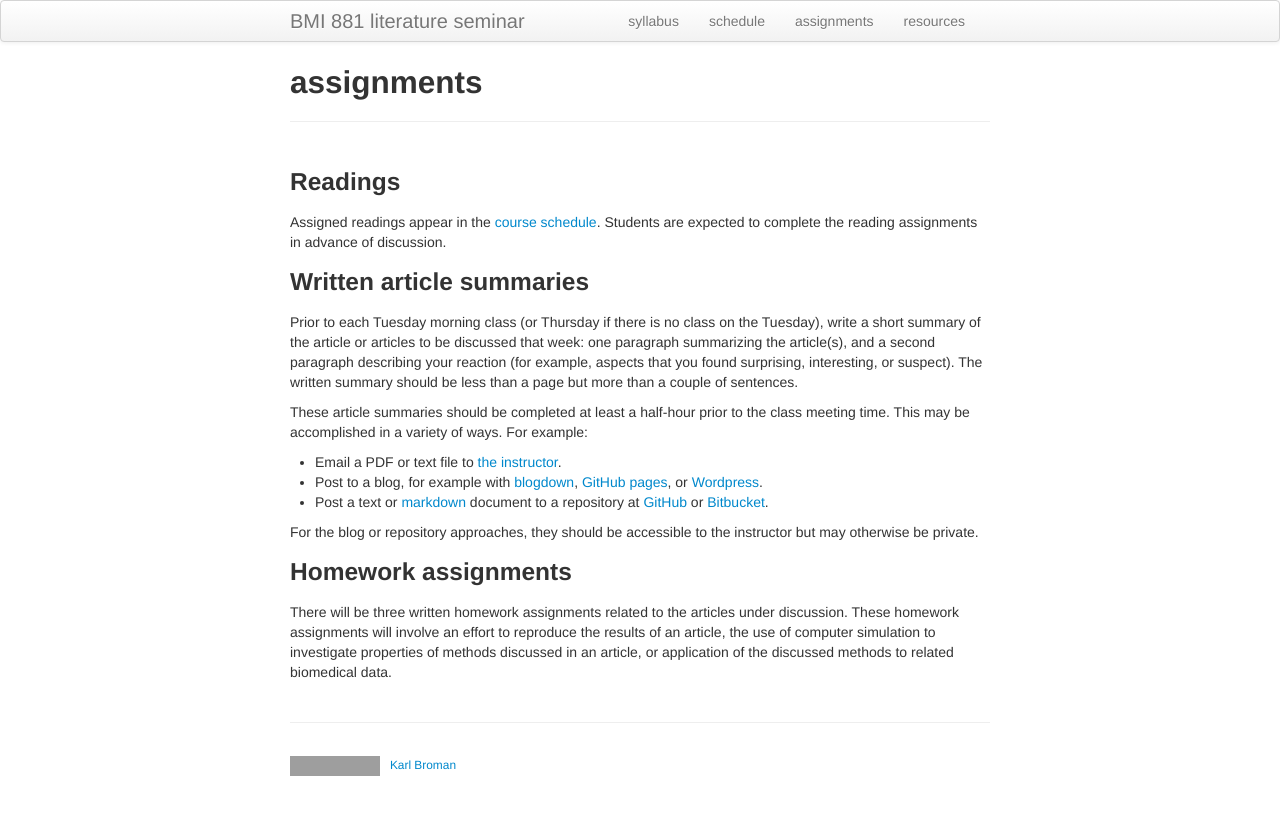
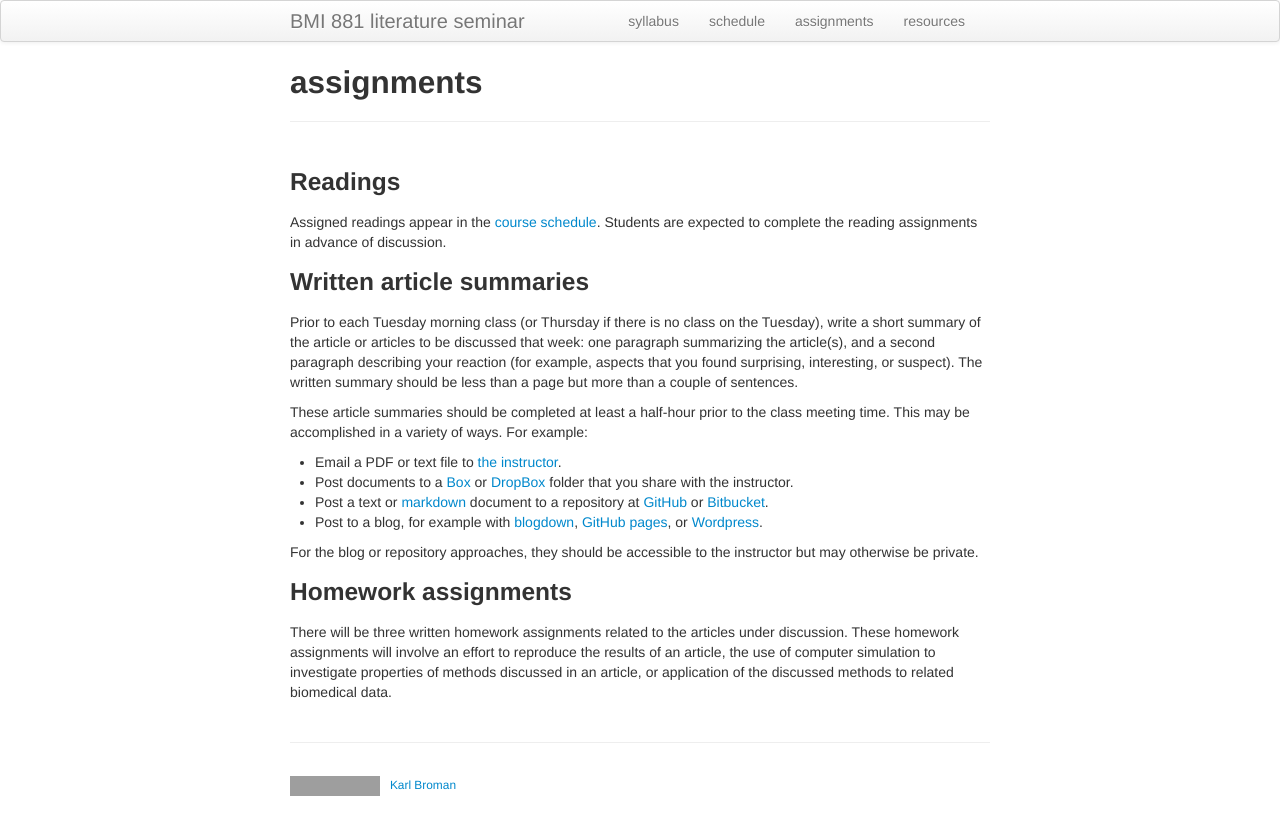
Before and after one commit to kbroman/BMI881_fall2022, a Jekyll site: the page built from assignments.md, in a window 1280 px wide. Shown: the top 835 px of the page. Built offline with Jekyll 4.4.1, drawn with Linux system fonts in a browser that asks for light colours; grey boxes are pictures that could not be loaded.

Commit message:
Mention box/dropbox as a means for delivering article summaries

```diff
--- a/assignments.md
+++ b/assignments.md
@@ -24,14 +24,17 @@ to the class meeting time. This may be accomplished in a variety of
 ways. For example:
 
 - Email a PDF or text file to [the instructor](https://kbroman.org).
+- Post documents to a [Box](https://uwmadison.app.box.com) or
+  [DropBox](https://dropbox.com) folder that you share with the
+  instructor.
+- Post a text or
+  [markdown](https://guides.github.com/features/mastering-markdown/)
+  document to a repository at [GitHub](https://github.com) or
+  [Bitbucket](https://bitbucket.org).
 - Post to a blog, for example with
   [blogdown](https://bookdown.org/yihui/blogdown/), [GitHub
   pages](https://pages.github.com/), or
   [Wordpress](https://wordpress.com).
-- Post a text or
-  [markdown](https://guides.github.com/features/mastering-markdown/)
-  document to a repository at [GitHub](https://github.com) or
-  [Bitbucket](https://bitbucket.org).
 
 For the blog or repository approaches, they should be accessible to
 the instructor but may otherwise be private.
```
Also changed, not shown: syllabus.md (+7 -4 lines).
